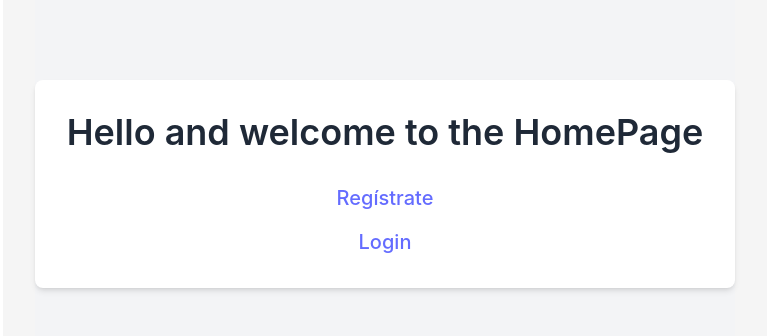
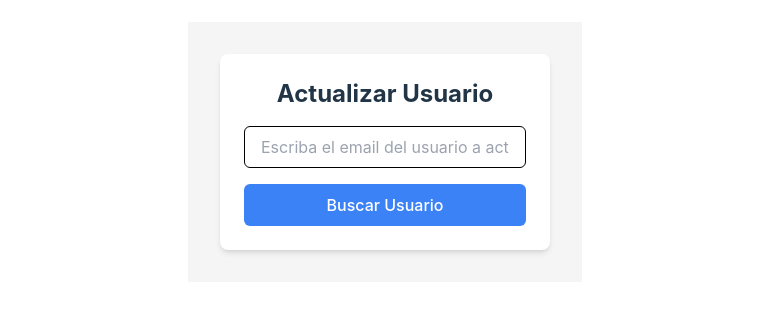
Before and after one commit to leticiademartinobou/BilkyProjectReact, a React (Vite) app: page /update-user in a window 1280 px wide. Before the commit this address led to /. Shown: the part 248-584 px from the top of the page, without its empty margins (255-1024 px from the left). Built offline with nearby package versions, Linux system fonts and the light colour scheme.

Commit message:
update 29.08.2024

```diff
--- a/package.json
+++ b/package.json
@@ -10,6 +10,7 @@
     "preview": "vite preview"
   },
   "dependencies": {
+    "axios": "^1.7.5",
     "jwt-decode": "^4.0.0",
     "prop-types": "^15.8.1",
     "react": "^18.3.1",
--- a/src/App.jsx
+++ b/src/App.jsx
@@ -8,6 +8,7 @@ import { LoginUser } from './components/LoginUser';
 import UserProfile from './components/UserProfile';
 import ProtectedRoute from './ProtectedRoute';
 import { BrowserRouter, Navigate, Route, Routes } from 'react-router-dom';
+import { UpdateUserForm } from "./components/UpdateUserForm"
 // import  RegisterPage  from './pages/RegisterPage';
 // import  LoginPage  from './pages/LoginPage';
 
@@ -90,6 +91,7 @@ function App() {
            {/* <Route element={<ProtectedRoute isLoggedIn={isLoggedIn}/>}> */}
           {/* aquí paso la prop isLoggedIn a protected route */}
             <Route path='/profile' element={<UserProfile name={name} lastName={lastName} role={role} />}/>
+            <Route path='/update-user' element={<UpdateUserForm />} />
           {/* </Route> */}
           <Route path='*' element={<Navigate to="/" />}/>
 
--- /dev/null
+++ b/src/components/UpdateUserForm.jsx
@@ -0,0 +1,113 @@
+import React, { useState } from 'react';
+import axios from 'axios';
+
+export const UpdateUserForm = () => {
+  const [email, setEmail] = useState('');
+  const [user, setUser] = useState(null);
+  const [updatedData, setUpdatedData] = useState({});
+
+  const handleSearch = async () => {
+    try {
+      const response = await axios.get(`/api/users/email/${email}`);
+      console.log(response);
+      console.log(response.data);
+      setUser(response.data);
+    } catch (error) {
+      console.error('User not found', error);
+      alert("El usuario no existe en la base de datos");
+    }
+  };
+
+  const handleChange = (e) => {
+    setUpdatedData({
+      ...updatedData,
+      [e.target.name]: e.target.value,
+    });
+  };
+
+  const handleUpdate = async () => {
+    try {
+      const response = await axios.put(`/api/users/update`, {
+        email,
+        ...updatedData,
+      });
+      console.log('User updated successfully:', response.data);
+    } catch (error) {
+      console.error('Error updating user', error);
+      alert("Se ha producido un error, no se ha podido actualizar");
+    }
+  };
+
+  return (
+    <div className="max-w-lg mx-auto p-6 bg-white shadow-md rounded-lg">
+      <h2 className="text-2xl font-bold mb-4 text-center">Actualizar Usuario</h2>
+      <div className="mb-4">
+        <input
+          type="email"
+          placeholder="Escriba el email del usuario a actualizar"
+          value={email}
+          onChange={(e) => setEmail(e.target.value)}
+          className="w-full px-4 py-2 border border-black rounded-md focus:outline-none focus:ring-2 focus:ring-blue-400 bg-white text-black"
+        />
+      </div>
+      <button
+        onClick={handleSearch}
+        className="w-full bg-blue-500 text-white py-2 rounded-md hover:bg-blue-600 transition duration-200"
+      >
+        Buscar Usuario
+      </button>
+
+      {user && (
+        <div className="mt-6">
+          <h3 className="text-xl font-semibold mb-4">
+            Se ha encontrado a {user.name} {user.lastName}
+          </h3>
+          <div className="mb-4">
+            <label className="block text-sm font-medium text-gray-700">
+              Nombre:
+            </label>
+            <input
+              type="text"
+              name="name"
+              placeholder={user.name}
+              onChange={handleChange}
+              className="w-full px-4 py-2 border border-black rounded-md focus:outline-none focus:ring-2 focus:ring-blue-400 bg-white text-black"
+            />
+          </div>
+          <div className="mb-4">
+            <label className="block text-sm font-medium text-gray-700">
+              Apellido:
+            </label>
+            <input
+              type="text"
+              name="lastName"
+              placeholder={user.lastName}
+              onChange={handleChange}
+              className="w-full px-4 py-2 border border-black rounded-md focus:outline-none focus:ring-2 focus:ring-blue-400 bg-white text-black"
+            />
+          </div>
+          <div className="mb-4">
+            <label className="block text-sm font-medium text-gray-700">
+              Rol:
+            </label>
+            <input
+              type="text"
+              name="role"
+              placeholder={user.role}
+              onChange={handleChange}
+              className="w-full px-4 py-2 border border-black rounded-md focus:outline-none focus:ring-2 focus:ring-blue-400 bg-white text-black"
+            />
+          </div>
+          <button
+            onClick={handleUpdate}
+            className="w-full bg-green-500 text-white py-2 rounded-md hover:bg-green-600 transition duration-200"
+          >
+            Actualizar Usuario
+          </button>
+        </div>
+      )}
+    </div>
+  );
+};
+
+export default UpdateUserForm;
--- a/src/components/UserProfile.jsx
+++ b/src/components/UserProfile.jsx
@@ -1,6 +1,7 @@
 
 import { useState, useEffect } from 'react';
-// import { UpdateUserForm } from './UpdateUserForm';
+import UpdateUserForm from './UpdateUserForm';
+
 
 export const UserProfile = ({ name, lastName, role}) =>{
   console.log("UserProfile Props", {name, lastName})
@@ -105,6 +106,8 @@ const handleDelete = () => {
           ) : (
             <p>No documents available</p>
           )}
+
+
           {role === "admin" && <UpdateUserForm />
 
             // <div>
```
Also changed, not shown: 1 other file (tests, documents, lock files or other folders).
